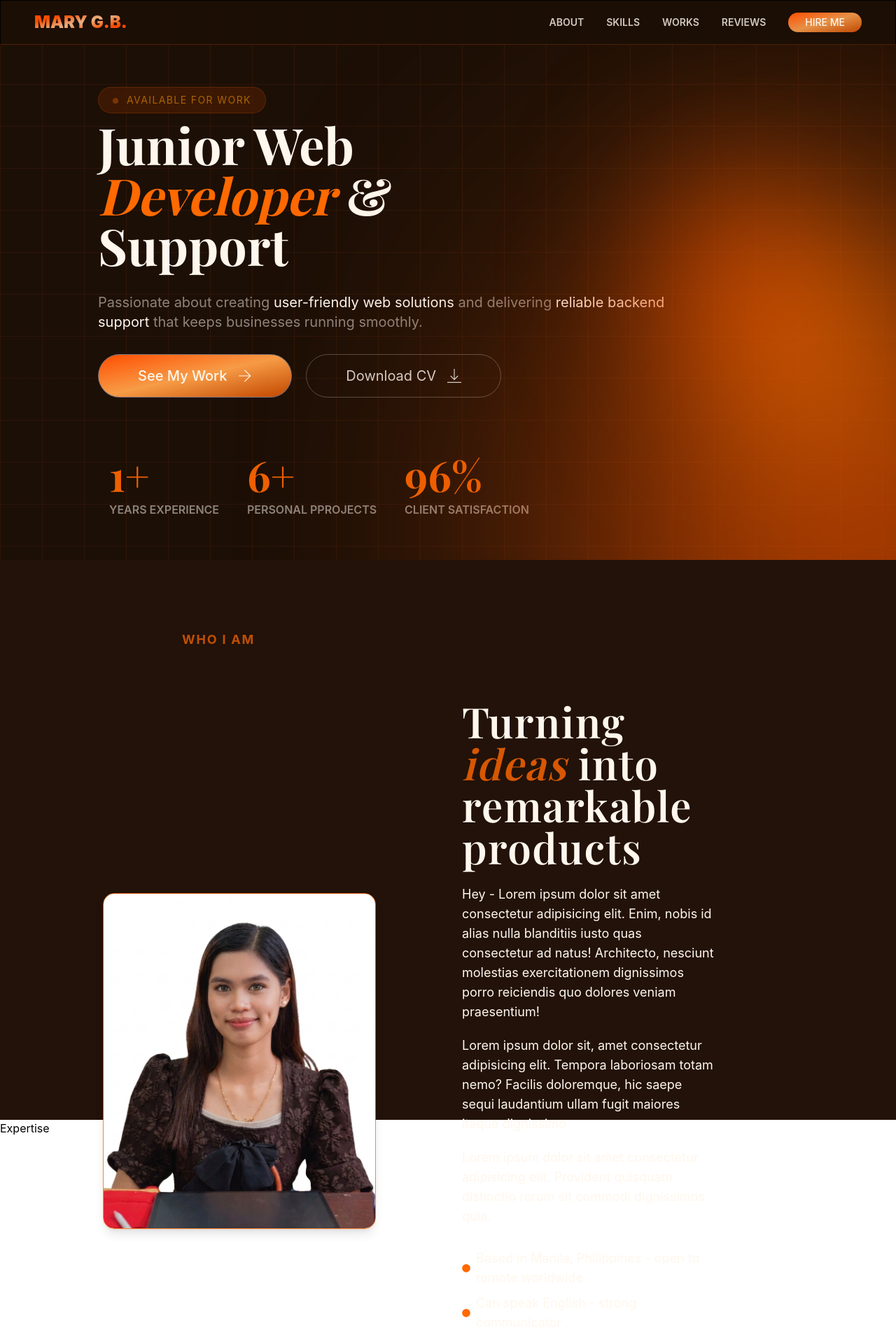
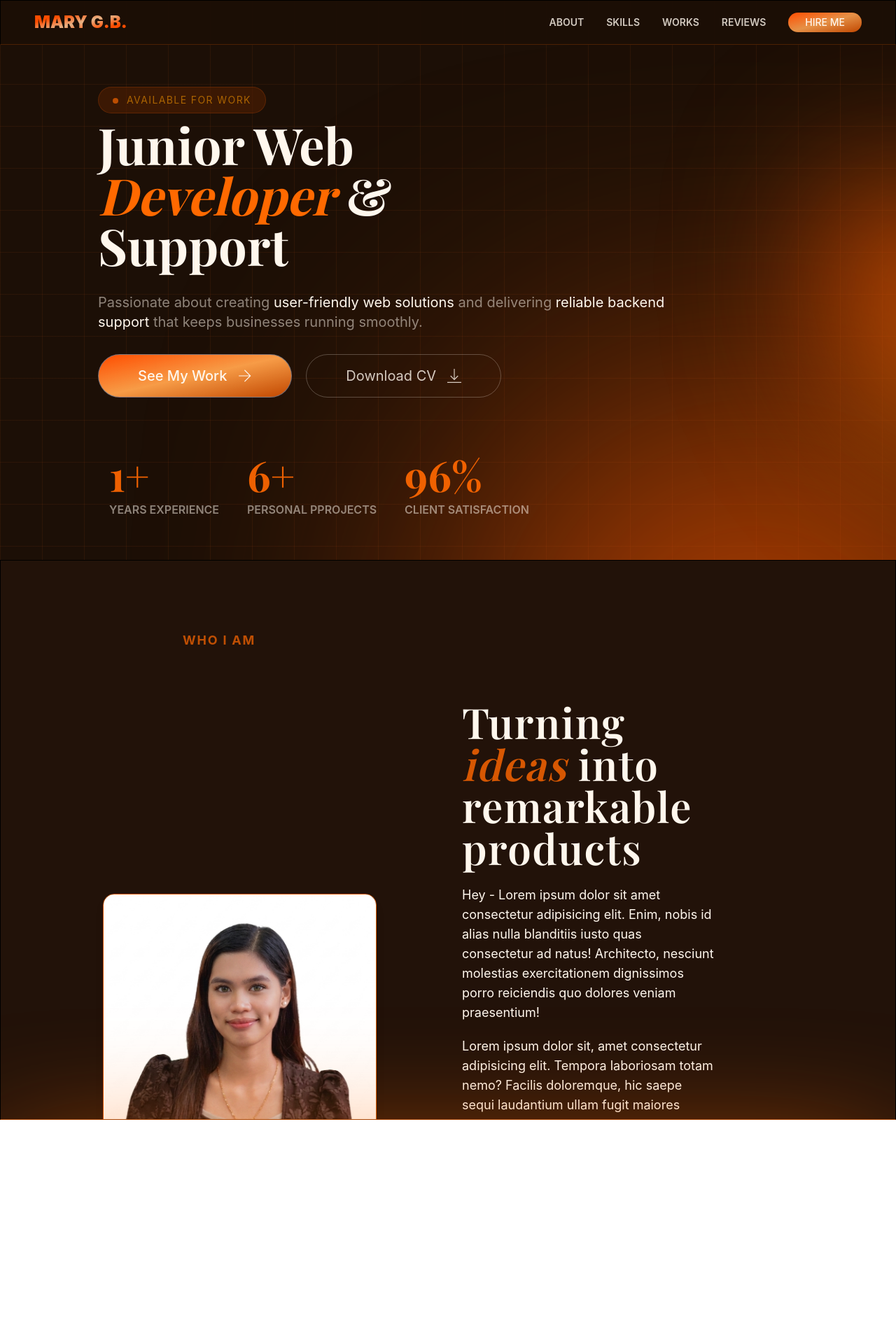
Before and after one commit to maryyygb/Portfolio, a React app in the folder frontend/: page / in a window 1280 px wide. Shown: the top 1916 px of the page at 70% size. After the commit the page ends 1600 px from the top, so only its background shows below. Built offline with nearby package versions, Linux system fonts and the light colour scheme; the HTML template or start-up script is replaced by a standard one; a web font is replaced by a local one.

Commit message:
Frontend: Fixed some spaces, margins, and paddings in some areas.

```diff
--- a/frontend/src/components/About.jsx
+++ b/frontend/src/components/About.jsx
@@ -4,7 +4,8 @@ import { FaCircle } from "react-icons/fa";
 
 const About = () => {
   return (
-    <div className="sm:h-screen w-screen/10 bg-[#221209] relative pb-10 sm:pb-0">
+    <div className="sm:h-screen w-screen/10 bg-[#221209] relative pb-10 sm:pb-0 border-1 border-b-orange-500/60 overflow-hidden">
+      <div className="about-me-deco"></div>
       <div className="lg:px-22 lg:pt-25 lg:pb-18 px-10 py-8 sm:pt-18 sm:pb-14 sm:px-18 xl:px-65">
         <h4 className="text-[8px] text-orange-500/70 font-bold tracking-widest lg:text-lg md:text-sm">
           WHO I AM
--- a/frontend/src/components/Expertise.jsx
+++ b/frontend/src/components/Expertise.jsx
@@ -2,7 +2,7 @@
 
 const Expertise = () => {
   return (
-    <div>Expertise</div>
+    <div></div>
   )
 }
 
--- a/frontend/src/components/Front.jsx
+++ b/frontend/src/components/Front.jsx
@@ -4,9 +4,9 @@ import { TfiDownload, TfiArrowRight } from "react-icons/tfi";
 const Front = () => {
   return (
     <div className="hero z-20 front-bg flex items-center h-screen w-full p-5 sm:p-25 lg:pl-35">
-      <div className="deco-sm hidden sm:block"></div>
-      <div className="deco-sm2 hidden sm:block"></div>
-      <div className="flex flex-col gap-2 pt-8 md:pt-28 lg:pt-36">
+      <div className="deco-sm -right-[600px] -bottom-[600px] sm:block z-10 md:-right-[600px] md:-bottom-[550px] lg:-right-[200px]"></div>
+      <div className="deco-sm2 -right-[180px] -bottom-[600px] sm:block z-10 md:-right-[200px] lg:-right-[100px]"></div>
+      <div className="flex flex-col gap-2 pt-8 md:pt-28 lg:pt-36 z-40 px-2 sm:px-0">
         <div className="dark-bg text-center text-[8px] tracking-widest rounded-[2rem] py-2 px-5 w-[45%] w-fit sm:text-sm lg:text-sm flex justify-center items-center sm:gap-1 md:gap-2">
           <div className="active-dot-mobile sm:w-2 sm:h-2 text-center sm:mt-[1px] mr-1"></div>
           AVAILABLE FOR WORK
@@ -36,7 +36,7 @@ const Front = () => {
             Download CV <TfiDownload />
           </a>
         </div>
-        <div className="experience-sec flex text-orange-50 mt-6 md:my-10 lg:my-18 md:gap-10 gap-4 px-4">
+        <div className="experience-sec flex text-orange-50 mt-6 md:my-10 lg:my-18 md:gap-10 gap-4 px-4 z-50">
           <div>
             <h3 className="exp-num text-2xl font-bold text-orange-500/90 lg:text-6xl md:text-4xl">1+</h3>
             <p className="text-[11px]/3 text-orange-50/50 tracking-wide md:text-base lg:text-md md:tracking-normal md:my-2 md:font-semibold">YEARS EXPERIENCE</p>
--- a/frontend/src/index.css
+++ b/frontend/src/index.css
@@ -33,6 +33,13 @@
         top: 30%;
         filter: blur(110px);
         box-shadow: 100px 100px 100px rgb(255, 123, 0);
+    }
+
+    .about-me-deco {
+        @apply bg-orange-500 absolute inset-x-0 -bottom-45;
+        height: 100px;
+        width: 100%;
+        filter: blur(100px);
     }
 
     .navbar {
```
